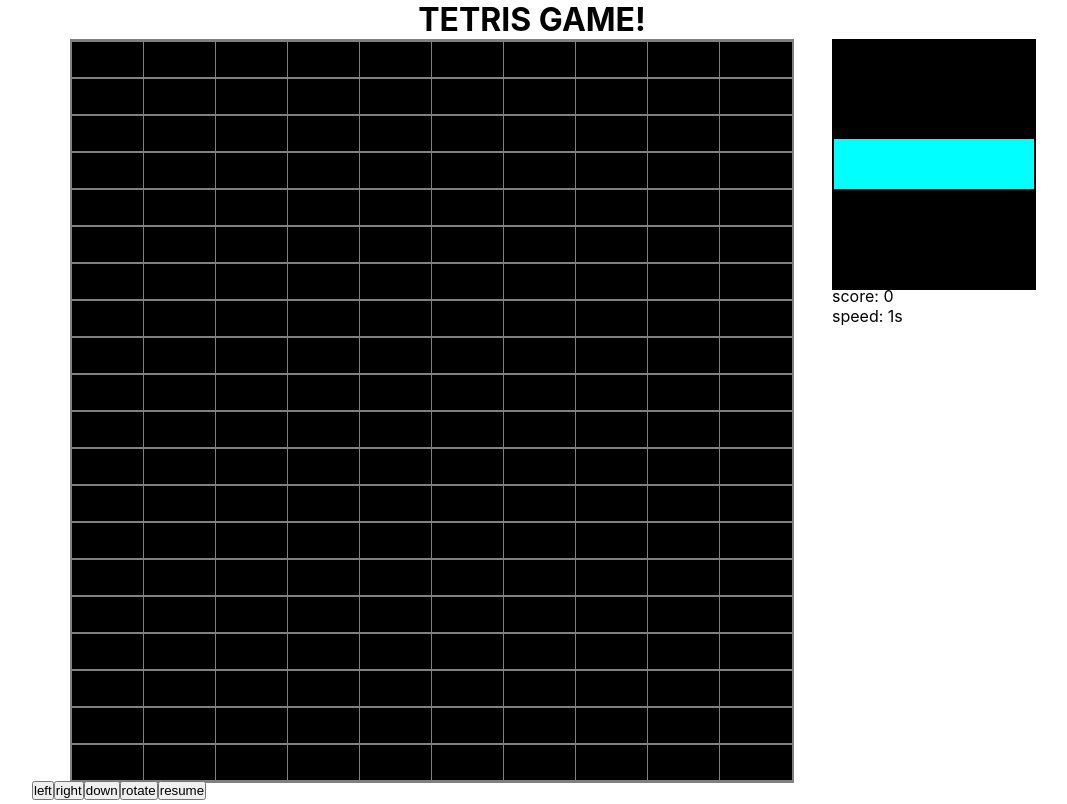
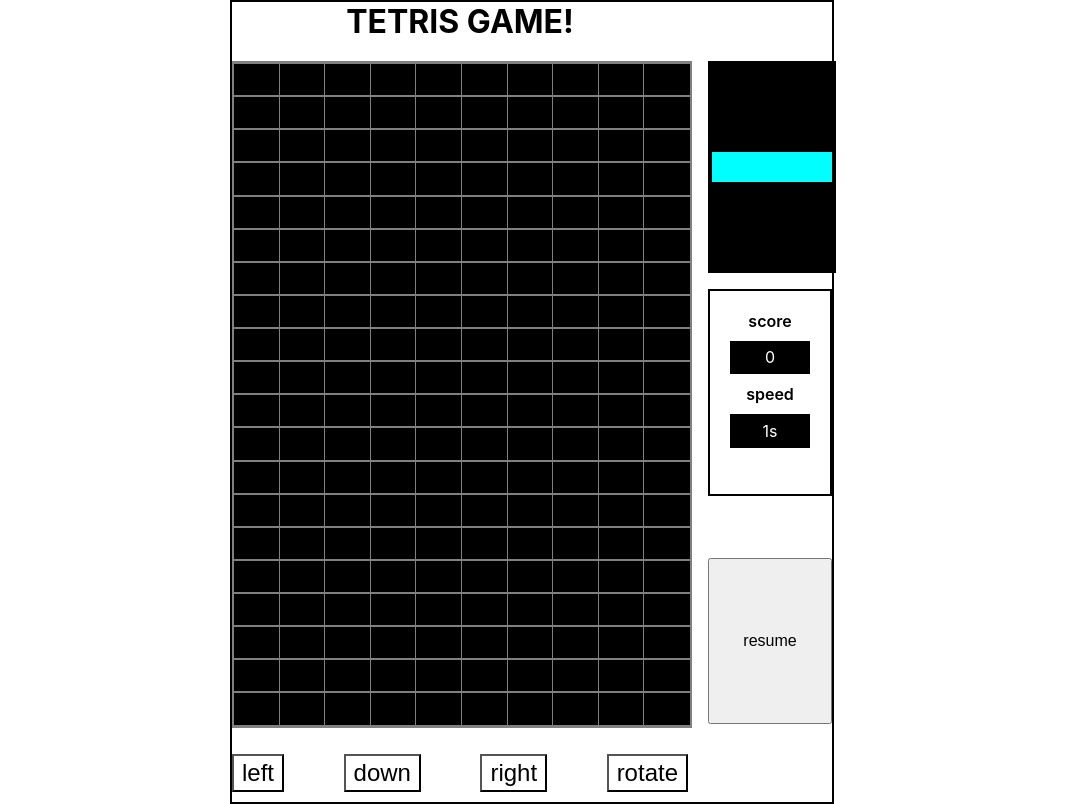
Before and after one commit to Mohanadfarid/tetrisgame, a React (Create React App) app: page / in a window 1280 px wide. Shown: the whole page, without its empty margins (108-1175 px from the left). Built offline with nearby package versions, Linux system fonts and the light colour scheme.

Commit message:
updated the ui

```diff
--- a/src/components/Board/board.module.css
+++ b/src/components/Board/board.module.css
@@ -3,7 +3,7 @@
     display: flex;
     justify-content: space-evenly;
     margin: auto;
-    width: 90%;
+    width: 100%;
     height: 100%;
     max-height: 800px;
 }
--- a/src/components/Controles/Controles.jsx
+++ b/src/components/Controles/Controles.jsx
@@ -1,4 +1,4 @@
-
+import styles from './controles.module.css'
 import { useDispatch, useSelector } from "react-redux";
 import {
   checkIfShapeCanGoDown,
@@ -13,7 +13,7 @@ import {
   rotate,
 } from "../../features/currentShape/currentShapeSlice";
 
-const Controles = ({paused,setpaused}) => {
+const Controles = () => {
   const dispatch = useDispatch();
   const boardInfo = useSelector((state) => state.board);
   const shapInfo = useSelector((state) => state.currentShape);
@@ -44,15 +44,12 @@ const Controles = ({paused,setpaused}) => {
     }
   };
   return (
-    <>
-      <button onClick={movingLeftHanddler}>left</button>
-      <button onClick={movingRightHanddler}>right</button>
-      <button onClick={movingDownHanddler}>down</button>
-      <button onClick={rotatingHanddler}>rotate</button>
-      <button onClick={() => setpaused(!paused)}>
-        {paused ? `resume` : `pause`}
-      </button>
-    </>
+    <div className={styles.ControlesContainer}>
+      <button className={styles.movementBtn} onClick={movingLeftHanddler}>left</button>
+      <button className={styles.movementBtn} onClick={movingDownHanddler}>down</button>
+      <button className={styles.movementBtn} onClick={movingRightHanddler}>right</button>
+      <button className={styles.movementBtn} onClick={rotatingHanddler}>rotate</button>
+    </div>
   );
 };
 
--- /dev/null
+++ b/src/components/Controles/controles.module.css
@@ -0,0 +1,15 @@
+.ControlesContainer{
+    display: flex;
+    justify-content: space-between;
+    padding: 10px 0;
+}
+
+button{
+    cursor: pointer;
+    font-size: 1.5rem;
+    padding: 0.2rem 0.5rem;
+
+}
+.movementBtn{
+    background-color: white;
+}
--- a/src/components/GameUi/GameUi.jsx
+++ b/src/components/GameUi/GameUi.jsx
@@ -19,10 +19,11 @@ const GameUi = () => {
             <div className={styles.board}><Board paused={paused} setpaused={setpaused} nextShape={nextShape} setnextShape={setnextShape}/></div>
             <div className={styles.nextshape}><NextShape  nextShape={nextShape}/></div>
             <div className={styles.gameInfo}>
-            <div >score:  {boardInfo.score}</div>
-            <div >speed:  {boardInfo.speedLevel/1000}s</div>
+            <div ><span className={styles.name}>score</span>  <div className={styles.value}>{boardInfo.score}</div></div>
+            <div ><span className={styles.name}>speed</span>  <div className={styles.value}>{boardInfo.speedLevel/1000}s</div></div>
             </div>
-            <div className={styles.controles}><Controles paused={paused} setpaused={setpaused} /></div>
+            <button className={styles.pause} onClick={() => setpaused(!paused)}>{paused ? `resume` : `pause`}</button>
+            <div className={styles.controles}><Controles/></div>
             </div>
     );
 }
--- a/src/components/GameUi/gameUi.module.css
+++ b/src/components/GameUi/gameUi.module.css
@@ -1,32 +1,61 @@
-
-.ui{
+.ui {
+  border: 2px solid black;
   width: 100vw;
   height: 100vh;
-    max-width: 1000px;
+  max-width: 600px;
   display: grid;
-    grid-template-columns: 80% 20%;
-    grid-template-rows: auto repeat(3,1fr) auto;
+  grid-template-columns: 1fr auto;
+  grid-template-rows: auto repeat(3, 1fr) auto;
+  gap: 20px;
   margin: auto;
 }
-.title{
-    grid-column: 1/3;
+.title {
+  grid-column: 1/2;
   grid-row: 1/2;
 }
-.board{
+.board {
   grid-column: 1/2;
   grid-row: 2/5;
 }
-.nextshape{
+.nextshape {
   grid-column: 2/3;
   grid-row: 2/3;
+
 }
-.gameInfo{
+
+.controles {
+  grid-column: 1/2;
+  grid-row: 5/6;
+}
+.pause{
+  font-size: 100%;
+  cursor: pointer;
+  grid-column: 2/3;
+  grid-row: 4/5;
+  height: 80%;
+  align-self: flex-end;
+}
+
+.gameInfo {
+  border: 2px solid black;
+  padding: 20px;
   grid-column: 2/3;
   grid-row: 3/4;
+
 }
 
+.name {
+  display: block;
+  font-weight: 600;
+  margin-bottom: 10px;
+  text-align: center;
+}
 
-.controles{
-    grid-column: 1/3;
-    grid-row: 5/6;
+.value {
+    border: 2px solid black;
+    color:  white;
+    background-color: black;
+    text-align: center;
+    padding: 0.3rem;
+    margin-bottom: 10px;
 }
--- a/src/components/NextShap/nextShape.module.css
+++ b/src/components/NextShap/nextShape.module.css
@@ -8,6 +8,6 @@
     border:2px solid black;
 }
 .cell{
-    width: 50px;
-    height: 50px;
+    width: 30px;
+    height: 30px;
 }
```
Lines whose indentation alone changed are shown as unchanged.
